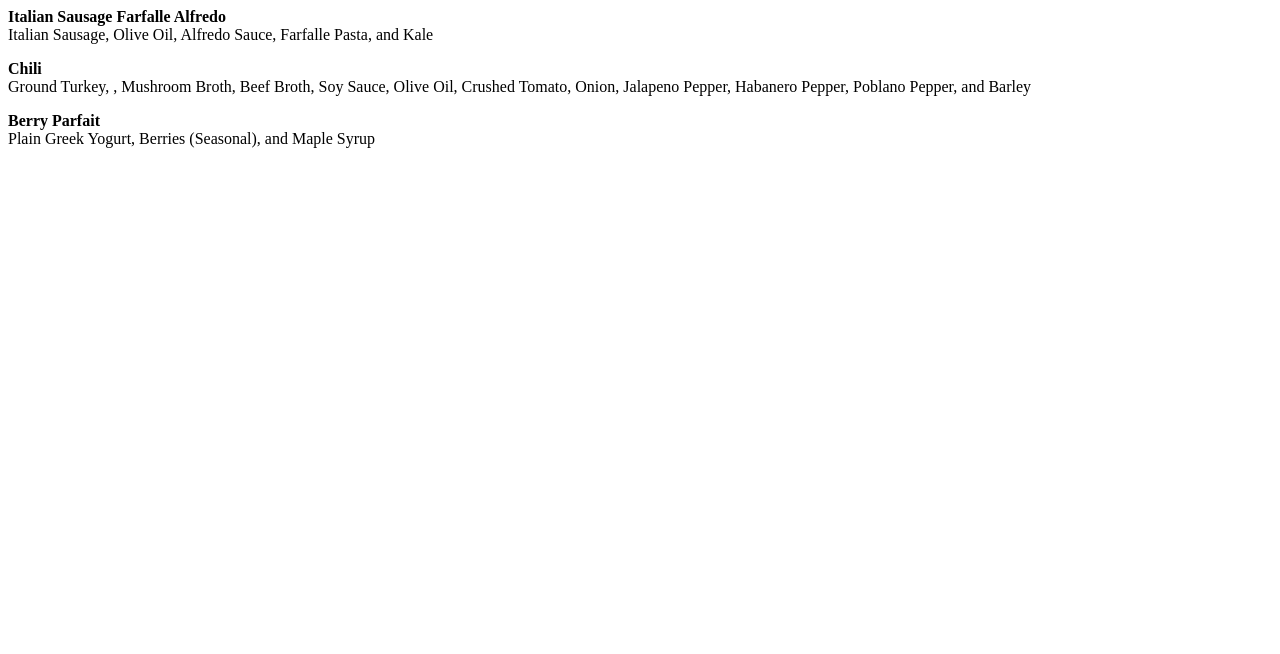
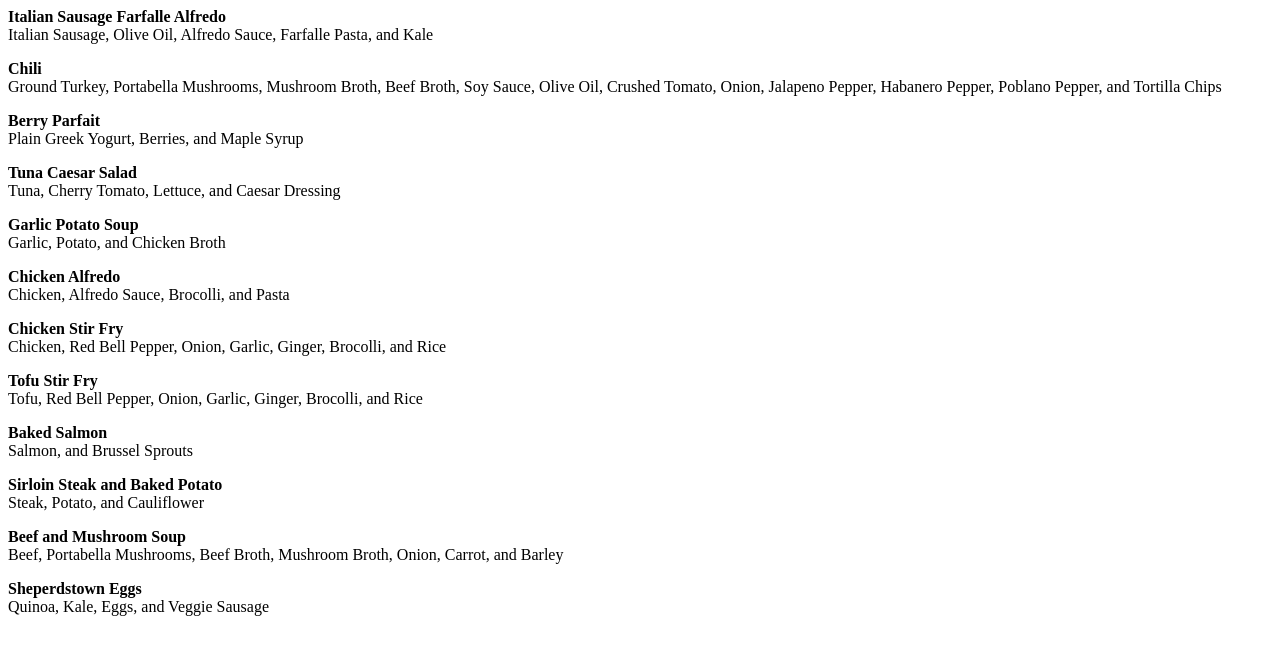
Before and after one commit to jannie-wojtk/jannie-wojtk.github.io, a plain HTML site: page index.html in a window 1280 px wide. Drawn offline with Linux system fonts and the light colour scheme.

Commit message:
Added recipes

```diff
--- a/index.html
+++ b/index.html
@@ -7,7 +7,9 @@
                 Quinoa: 'Quinoa',
                 Barley: 'Barley',
                 Pasta: 'Pasta',
-                FarfallePasta: 'Farfalle Pasta'
+                FarfallePasta: 'Farfalle Pasta',
+                TortillaChips: 'Tortilla Chips',
+                Rice: 'Rice'
             }
 
             const Proteins = {
@@ -20,7 +22,11 @@
                 ItalianSausage: 'Italian Sausage',
                 Eggs: 'Eggs',
                 PortabellaMushrooms: 'Portabella Mushrooms',
-                GroundTurkey: 'Ground Turkey'
+                GroundTurkey: 'Ground Turkey',
+                Beef: 'Beef',
+                Salmon: 'Salmon',
+                Tuna: 'Tuna',
+                VeggieSausage: 'Veggie Sausage'
             }
 
             const Dairy = {
@@ -44,7 +50,13 @@
                 Lettuce: 'Lettuce',
                 Kale: 'Kale',
                 Ginger: 'Ginger',
-                CrushedTomato: 'Crushed Tomato'
+                CrushedTomato: 'Crushed Tomato',
+                Potato: 'Potato',
+                Tomato: 'Tomato',
+                Lettuce: 'Lettuce',
+                CherryTomato: 'Cherry Tomato',
+                Cauliflower: 'Cauliflower',
+                Carrot: 'Carrot'
             }
 
             const Broths = {
@@ -58,7 +70,8 @@
                 Alfredo: 'Alfredo Sauce',
                 Tomato: 'Tomato Sauce',
                 Hoisin: 'Hoisin Sauce',
-                Soy: 'Soy Sauce'
+                Soy: 'Soy Sauce',
+                CaesarDressing: 'Caesar Dressing'
             }
 
             const Spices = {
@@ -76,7 +89,7 @@
             }
 
             const Fruit = {
-                Berries: 'Berries (Seasonal)'
+                Berries: 'Berries'
             }
 
             class Recipe {
@@ -100,20 +113,59 @@
                 Chili: new Recipe (
                     'Chili',
                     '',
-                    [Proteins.GroundTurkey, Proteins.PortabellaMuhrooms, Broths.Mushroom, Broths.Beef, Sauces.Soy, Oils.Olive, Vegetables.CrushedTomato, Vegetables.Onion, Vegetables.JalapenoPepper, Vegetables.HabaneroPepper, Vegetables.PoblanoPepper, Grains.Barley]
+                    [Proteins.GroundTurkey, Proteins.PortabellaMushrooms, Broths.Mushroom, Broths.Beef, Sauces.Soy, Oils.Olive, Vegetables.CrushedTomato, Vegetables.Onion, Vegetables.JalapenoPepper, Vegetables.HabaneroPepper, Vegetables.PoblanoPepper, Grains.TortillaChips]
                 ),
                 BerryParfait: new Recipe (
                     'Berry Parfait',
                     '',
                     [Dairy.PlainGreekYogurt, Fruit.Berries, Sweeteners.MapleSyrup]
+                ),
+                TunaCaesarSalad: new Recipe(
+                    'Tuna Caesar Salad',
+                    '',
+                    [Proteins.Tuna, Vegetables.CherryTomato, Vegetables.Lettuce, Sauces.CaesarDressing]
+                ),
+                GarlicPotatoSoup: new Recipe(
+                    'Garlic Potato Soup',
+                    '',
+                    [Vegetables.Garlic, Vegetables.Potato, Broths.Chicken]
+                ),
+                ChickenAlfredo: new Recipe(
+                    'Chicken Alfredo',
+                    '',
+                    [Proteins.Chicken, Sauces.Alfredo, Vegetables.Brocolli, Grains.Pasta]
+                ),
+                ChickenStirFry: new Recipe(
+                    'Chicken Stir Fry',
+                    '',
+                    [Proteins.Chicken,  Vegetables.RedBellPepper, Vegetables.Onion, Vegetables.Garlic, Vegetables.Ginger, Vegetables.Brocolli, Grains.Rice]
+                ),
+                TofuStirFry: new Recipe(
+                    'Tofu Stir Fry',
+                    '',
+                    [Proteins.Tofu,  Vegetables.RedBellPepper, Vegetables.Onion, Vegetables.Garlic, Vegetables.Ginger, Vegetables.Brocolli, Grains.Rice]
+                ),
+                SalmonBrusselSprouts: new Recipe(
+                    'Baked Salmon',
+                    '',
+                    [Proteins.Salmon, Vegetables.BrusselSprouts]
+                ),
+                Steak:  new Recipe(
+                    'Sirloin Steak and Baked Potato',
+                    '',
+                    [Proteins.Steak, Vegetables.Potato, Vegetables.Cauliflower]
+                ),
+                BeefMushroomSoup: new Recipe(
+                    'Beef and Mushroom Soup',
+                    '',
+                    [Proteins.Beef, Proteins.PortabellaMushrooms, Broths.Beef, Broths.Mushroom, Vegetables.Onion, Vegetables.Carrot, Grains.Barley]
+                ),
+                ShepherdstownEggs: new Recipe(
+                    'Sheperdstown Eggs',
+                    '',
+                    [Grains.Quinoa, Vegetables.Kale, Proteins.Eggs, Proteins.VeggieSausage]
                 )
             }
-        </script>
-
-        <script>
-            console.log('Refreshing in 30 seconds');
-            setTimeout(() => console.log('Refreshing in 10 seconds'), 20000);
-            setTimeout(() => { document.location = document.location }, 30000);
         </script>
     </head>
     <body>
@@ -145,11 +197,7 @@
         }
 
         // Render
-        const currentRecipeList = [
-            Recipies.ItalianSausageWhiteSauceKalePasta,
-            Recipies.Chili,
-            Recipies.BerryParfait
-        ];
+        const currentRecipeList = Object.values(Recipies);
 
         document.querySelector('#content').appendChild(buildRecipeList(currentRecipeList));
     </script>
```
